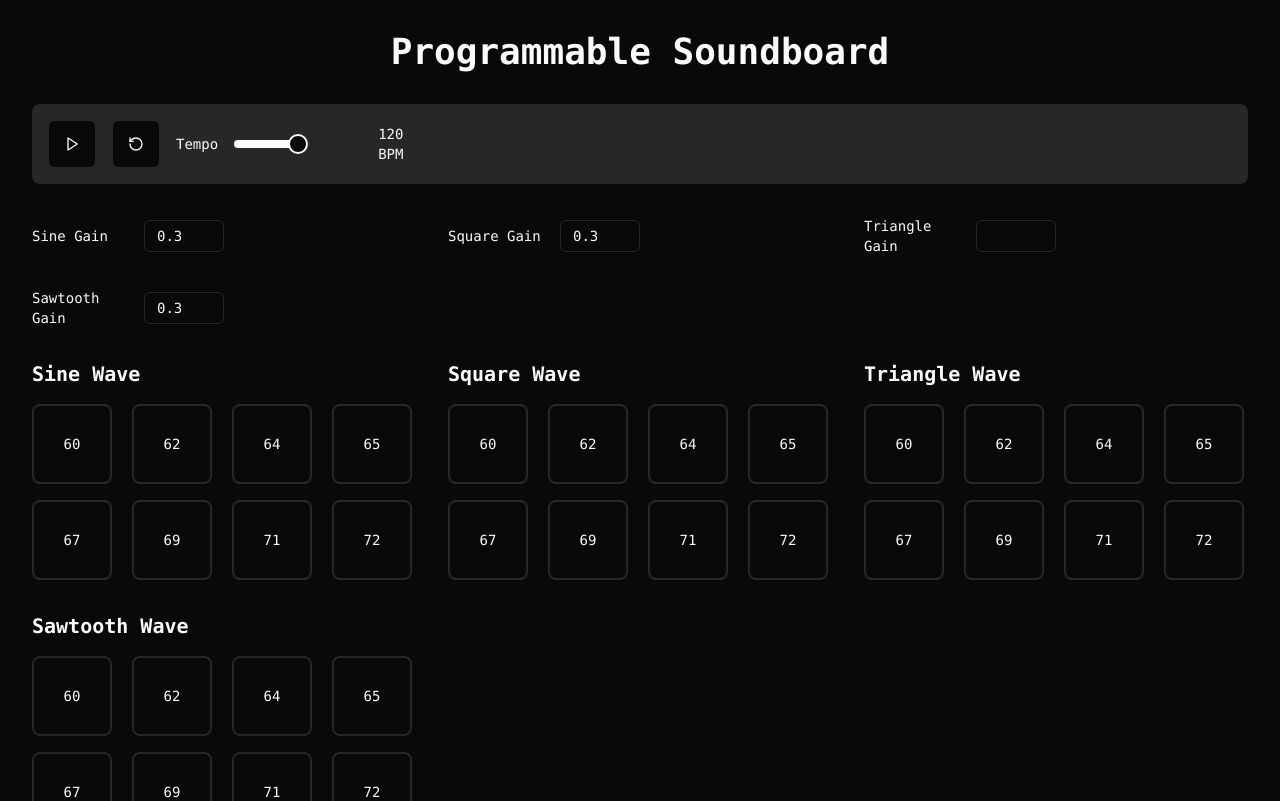
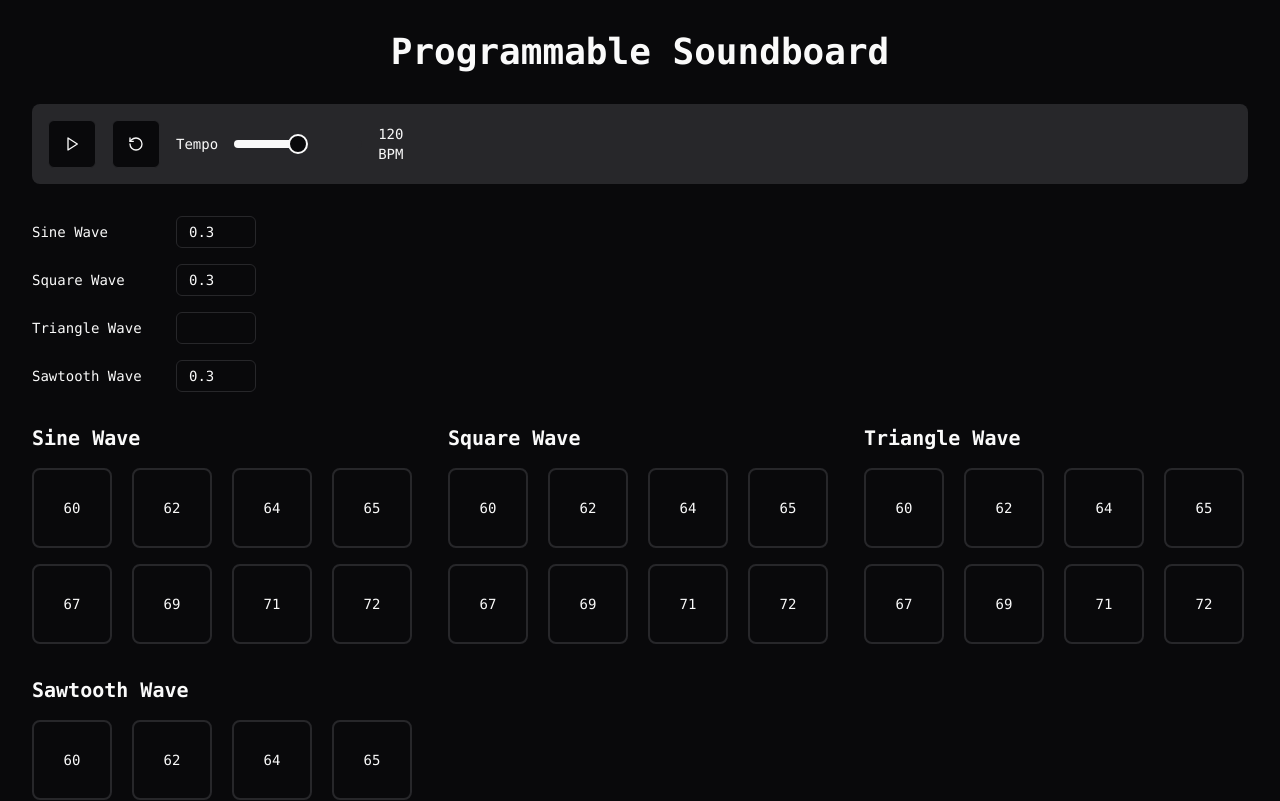
Before and after one commit to noplacetoh1de/programmable-soundboard, a React (Vite) app: page / in a window 1280 px wide. Shown: the top 801 px of the page. Built offline with nearby package versions, Linux system fonts and the light colour scheme.

Commit message:
Add input fields for waveforms
Added input fields beside each label for "Sine Wave", "Square Wave", and other waveforms in the soundboard interface to allow users to adjust the gain for each waveform.
[skip gpt_engineer]

```diff
--- a/src/pages/Index.tsx
+++ b/src/pages/Index.tsx
@@ -89,10 +89,10 @@ const Index = () => {
         onTempoChange={setTempo}
       />
 
-      <div className="grid grid-cols-3 gap-8">
+      <div className="flex flex-col gap-4">
         {WAVEFORMS.map((waveform) => (
           <div key={waveform} className="flex items-center gap-4">
-            <span className="text-sm capitalize w-24">{waveform} Gain</span>
+            <span className="text-sm capitalize w-32">{waveform} Wave</span>
             <Input
               type="number"
               min="0"
```
